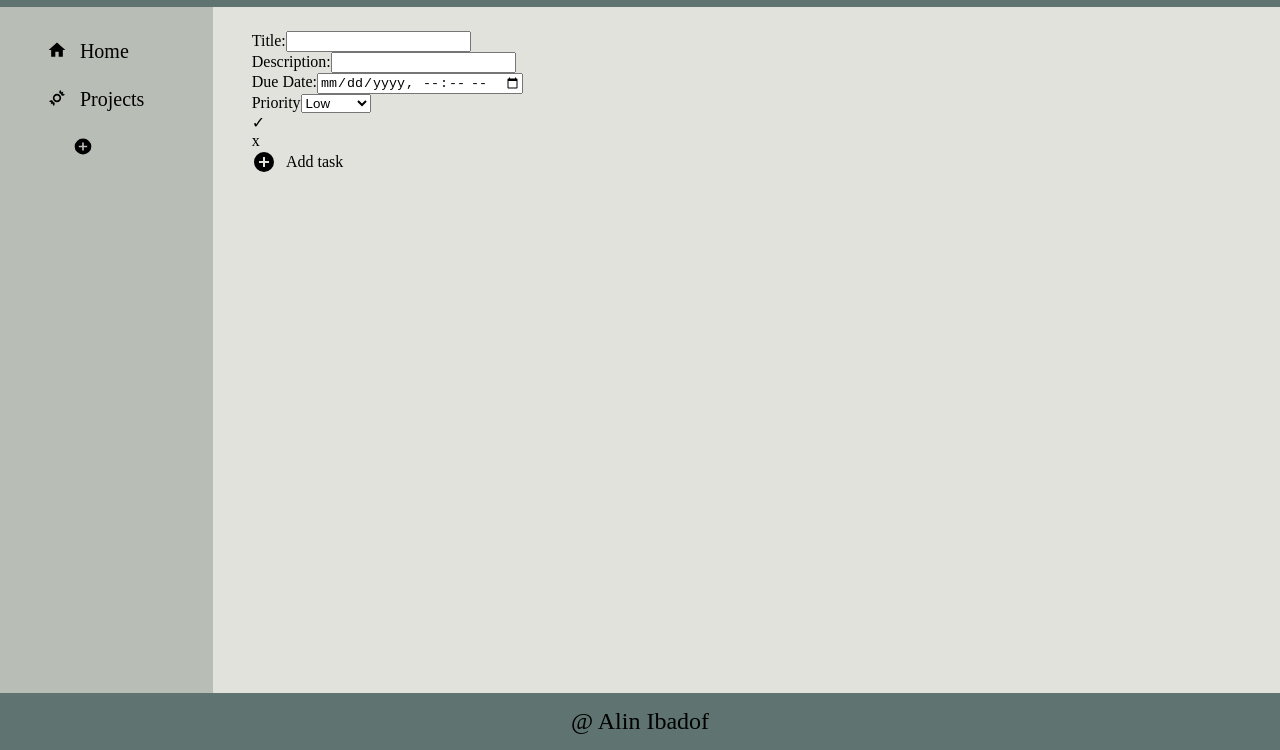
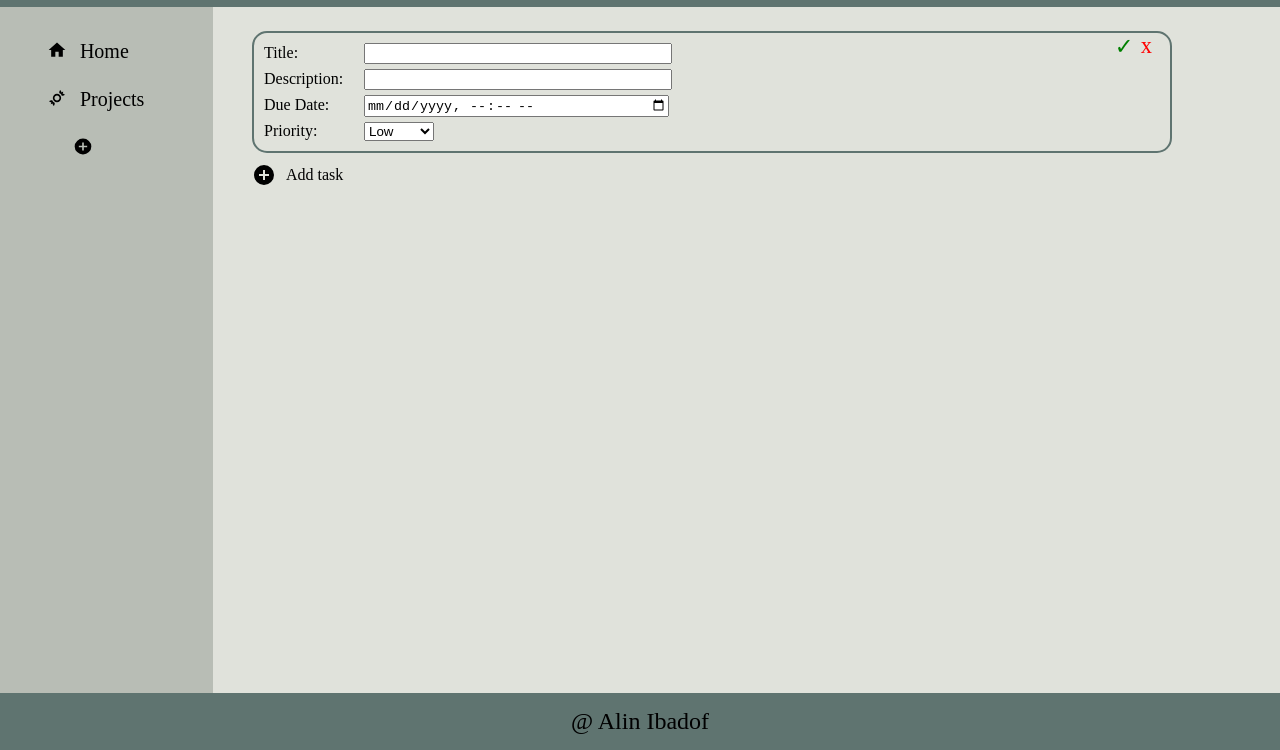
Before and after one commit to AlinIbadof/project-todolist, a website built with webpack: page dist/index.html in a window 1280 px wide. Shown: the part 50-800 px from the top of the page. Built offline with Linux system fonts and the light colour scheme.

Commit message:
added task styling

```diff
--- a/src/style.css
+++ b/src/style.css
@@ -129,6 +129,47 @@ body {
   align-items: center;
   gap: 1%;
 }
+
+/* Adding new task */
+#taskrow {
+  position: relative;
+  width: 70vw;
+  border: 2px solid var(--headerColor);
+  border-radius: 15px;
+  padding: 1%;
+  margin-bottom: 1%;
+
+  display: grid;
+}
+
+#form {
+  display: flex;
+  flex-direction: column;
+  gap: 5px;
+}
+
+label {
+  width: 100px;
+  display: inline-block;
+}
+
+input {
+  width: 300px;
+}
+
+.tasksubmit {
+  position: absolute;
+  right: 4%;
+  font-size: 1.4rem;
+  color: green;
+}
+
+.taskcancel {
+  position: absolute;
+  right: 2%;
+  font-size: 1.4rem;
+  color: red;
+}
 /*-----------------------------------------------*/
 
 /* Footer section */
--- a/src/todos.js
+++ b/src/todos.js
@@ -13,7 +13,7 @@ function addTask() {
   title.classList.add("tasktitle");
   const titleLabel = document.createElement("label");
   titleLabel.setAttribute("for", "title");
-  titleLabel.textContent = "Title:";
+  titleLabel.textContent = "Title: ";
   const titleInput = document.createElement("input");
   titleInput.setAttribute("type", "text");
   titleInput.setAttribute("id", "title");
@@ -26,7 +26,7 @@ function addTask() {
   description.classList.add("taskdescription");
   const descriptionLabel = document.createElement("label");
   descriptionLabel.setAttribute("for", "description");
-  descriptionLabel.textContent = "Description:";
+  descriptionLabel.textContent = "Description: ";
   const descriptionInput = document.createElement("input");
   descriptionInput.setAttribute("type", "text");
   descriptionInput.setAttribute("id", "description");
@@ -39,7 +39,7 @@ function addTask() {
   dueDate.classList.add("taskduedate");
   const dueDateLabel = document.createElement("label");
   dueDateLabel.setAttribute("for", "duedate");
-  dueDateLabel.textContent = "Due Date:";
+  dueDateLabel.textContent = "Due Date: ";
   const dueDateInput = document.createElement("input");
   dueDateInput.setAttribute("type", "datetime-local");
   dueDateInput.setAttribute("id", "duedate");
@@ -52,7 +52,7 @@ function addTask() {
   priority.classList.add("taskpriority");
   const priorityLabel = document.createElement("label");
   priorityLabel.setAttribute("for", "priority");
-  priorityLabel.textContent = "Priority";
+  priorityLabel.textContent = "Priority: ";
   //select tag for dropdown menu
   const prioritySelect = document.createElement("select");
   prioritySelect.setAttribute("name", "priority");
```
Also changed, not shown: dist/main.js.
